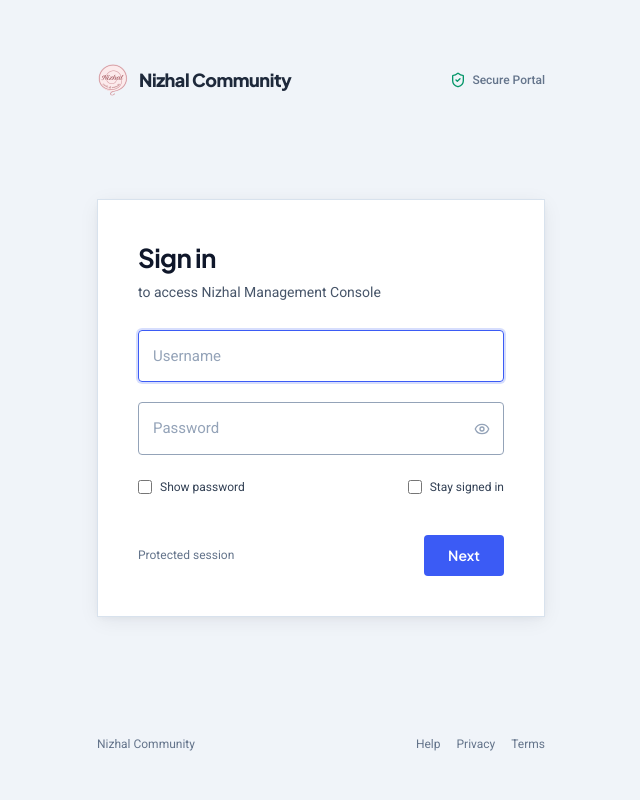
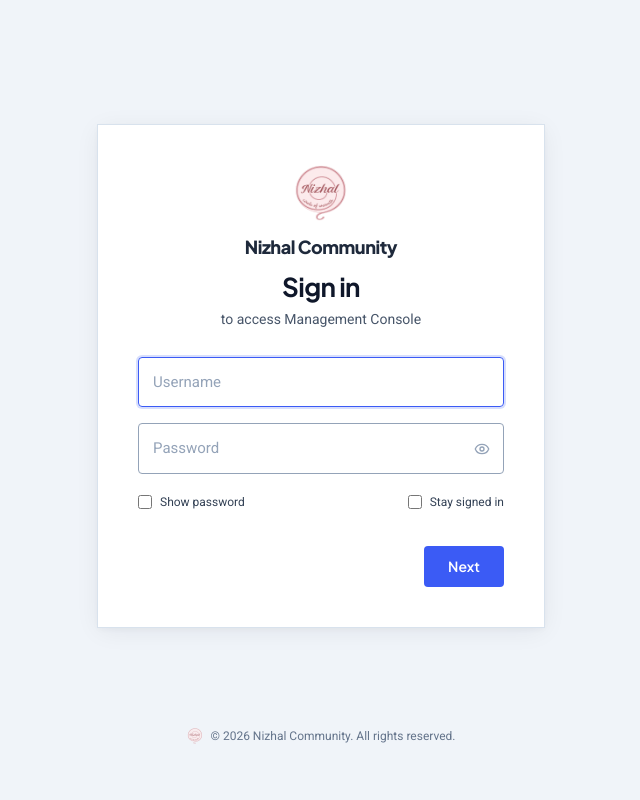
Before and after one commit to dinesh20073/rms, a Django app: page /login/ in a window 1280 px wide. Shown: the whole page, without its empty margins (319-959 px from the left). Run offline with Django 5.2, Linux system fonts and the light colour scheme; data that the repository does not hold is empty; some libraries are stand-ins or nearby versions.

Commit message:
style: center logo and name inside login card, remove secure portal header, and replace footer links with copyright and logo

```diff
--- a/templates/dashboard/auth/login.html
+++ b/templates/dashboard/auth/login.html
@@ -1,11 +1,11 @@
 {% extends 'base.html' %}
 {% load static %}
 
-{% block title %}Sign in - Nizhal Community Portal{% endblock %}
+{% block title %}Sign in - Nizhal Community{% endblock %}
 
 {% block extra_head %}
 <style>
-    /* Professional Google-like Layout with Custom Indigo-Slate Palette (Not Google Colors) */
+    /* Professional Clean Layout with Custom Royal Indigo-Slate Palette (Not Google Colors) */
     body {
         background-color: #f0f4f9 !important;
         color: #1e293b !important;
@@ -14,10 +14,9 @@
     .auth-card {
         background: #ffffff;
         border: 1px solid #d8e2ed;
-        box-shadow: 0 4px 20px -2px rgba(15, 23, 42, 0.08), 0 2px 6px -1px rgba(15, 23, 42, 0.04);
+        box-shadow: 0 4px 24px -2px rgba(15, 23, 42, 0.07), 0 2px 6px -1px rgba(15, 23, 42, 0.04);
     }
 
-    /* Outlined Floating Field Effect */
     .field-group {
         position: relative;
     }
@@ -27,7 +26,7 @@
         background-color: transparent !important;
         border: 1px solid #94a3b8 !important;
         border-radius: 4px !important;
-        padding: 14px 14px 14px 14px !important;
+        padding: 13px 14px !important;
         font-size: 15px !important;
         font-family: 'Roboto', sans-serif !important;
         color: #0f172a !important;
@@ -48,7 +47,7 @@
         color: #94a3b8 !important;
     }
 
-    /* Primary CTA Button (Refined Royal Indigo Palette) */
+    /* Primary CTA Button (Royal Indigo) */
     .btn-auth-primary {
         background: #3b5bf5 !important;
         color: #ffffff !important;
@@ -71,7 +70,6 @@
         background: #1f3bbd !important;
     }
 
-    /* Checkbox & Text */
     .custom-checkbox {
         accent-color: #3b5bf5;
     }
@@ -79,38 +77,35 @@
 {% endblock %}
 
 {% block body_content %}
-<div class="min-h-screen flex flex-col justify-between py-8 px-4 sm:px-6 lg:px-8">
+<div class="min-h-screen flex flex-col justify-between py-6 sm:py-10 px-4 sm:px-6 lg:px-8">
 
-    <!-- Top Spacer / Minimal Brand Header -->
-    <div class="w-full max-w-[448px] mx-auto pt-4 sm:pt-8 flex items-center justify-between">
-        <div class="flex items-center gap-2.5">
-            <img src="{% static 'images/nizhal_logo.png' %}" alt="Nizhal" class="w-8 h-8 object-contain" onerror="this.style.display='none';">
-            <span class="font-display font-extrabold text-slate-800 text-lg tracking-tight">Nizhal Community</span>
-        </div>
-        <div class="flex items-center gap-1.5 text-xs text-slate-500">
-            <i data-lucide="shield-check" class="w-4 h-4 text-emerald-600"></i>
-            <span class="font-medium">Secure Portal</span>
-        </div>
-    </div>
+    <!-- Top Space -->
+    <div class="w-full max-w-[448px] mx-auto"></div>
 
-    <!-- Main Google-Style Clean Sign-in Card -->
-    <main class="w-full max-w-[448px] mx-auto my-auto py-6">
+    <!-- Main Centered Sign-in Card -->
+    <main class="w-full max-w-[448px] mx-auto my-auto py-4">
 
         <div class="auth-card p-8 sm:p-10">
 
-            <!-- Header Section -->
-            <div class="text-left mb-7">
-                <h1 class="font-display font-bold text-2xl sm:text-[26px] text-slate-900 tracking-tight leading-snug">
+            <!-- Center Logo & Name Section -->
+            <div class="flex flex-col items-center text-center mb-7">
+                <div class="w-14 h-14 mb-3 flex items-center justify-center">
+                    <img src="{% static 'images/nizhal_logo.png' %}" alt="Nizhal Community" class="w-full h-full object-contain">
+                </div>
+                <h2 class="font-display font-black text-lg text-slate-800 tracking-tight">
+                    Nizhal Community
+                </h2>
+                <h1 class="font-display font-bold text-2xl sm:text-[26px] text-slate-900 tracking-tight leading-snug mt-2">
                     Sign in
                 </h1>
-                <p class="text-sm text-slate-600 mt-1.5 font-normal">
-                    to access Nizhal Management Console
+                <p class="text-xs sm:text-sm text-slate-600 mt-1 font-normal">
+                    to access Management Console
                 </p>
             </div>
 
             <!-- Lockout or Error Banner -->
             {% if error_message %}
-            <div class="mb-6 p-3.5 bg-rose-50 border-l-4 border-rose-600 text-rose-900 text-xs flex items-start gap-3">
+            <div class="mb-5 p-3.5 bg-rose-50 border-l-4 border-rose-600 text-rose-900 text-xs flex items-start gap-3">
                 <i data-lucide="alert-circle" class="w-4 h-4 text-rose-600 shrink-0 mt-0.5"></i>
                 <div class="flex-1">
                     <span class="font-semibold block text-rose-950">{{ error_message }}</span>
@@ -127,7 +122,7 @@
             <!-- Django Info / Logout Messages -->
             {% if messages %}
                 {% for message in messages %}
-                <div class="mb-6 p-3 bg-slate-100 border-l-4 border-slate-600 text-slate-800 text-xs flex items-center gap-2.5">
+                <div class="mb-5 p-3 bg-slate-100 border-l-4 border-slate-600 text-slate-800 text-xs flex items-center gap-2.5">
                     <i data-lucide="info" class="w-4 h-4 text-slate-600 shrink-0"></i>
                     <span>{{ message }}</span>
                 </div>
@@ -141,11 +136,11 @@
             </div>
 
             <!-- Clean Login Form -->
-            <form method="POST" action="{% url 'login' %}" id="loginForm" class="space-y-5" onsubmit="handleFormSubmit(event)">
+            <form method="POST" action="{% url 'login' %}" id="loginForm" class="space-y-4" onsubmit="handleFormSubmit(event)">
                 {% csrf_token %}
                 <input type="hidden" name="next" value="{{ next }}">
 
-                <!-- Username / Email Input -->
+                <!-- Username Input -->
                 <div class="field-group">
                     <input
                         type="text"
@@ -185,7 +180,7 @@
                     </button>
                 </div>
 
-                <!-- Show Password / Stay signed in row -->
+                <!-- Show Password / Stay signed in options -->
                 <div class="flex items-center justify-between pt-1">
                     <label class="flex items-center gap-2 text-xs text-slate-700 cursor-pointer select-none">
                         <input type="checkbox" id="showPasswordCheckbox" onchange="syncPasswordVisibility(this.checked)" class="custom-checkbox w-3.5 h-3.5">
@@ -199,15 +194,11 @@
                 </div>
 
                 <!-- Action Button Row -->
-                <div class="pt-5 flex items-center justify-between">
-                    <span class="text-xs text-slate-500">
-                        Protected session
-                    </span>
-
+                <div class="pt-5 flex items-center justify-end">
                     <button
                         type="submit"
                         id="submitBtn"
-                        class="btn-auth-primary flex items-center justify-center gap-2 {% if is_locked %}opacity-50 cursor-not-allowed{% endif %}"
+                        class="btn-auth-primary flex items-center justify-center gap-2 w-full sm:w-auto {% if is_locked %}opacity-50 cursor-not-allowed{% endif %}"
                         {% if is_locked %}disabled{% endif %}
                     >
                         <span id="submitText">Next</span>
@@ -221,14 +212,10 @@
 
     </main>
 
-    <!-- Bottom Footer (Google-style minimal layout) -->
-    <footer class="w-full max-w-[448px] mx-auto flex items-center justify-between text-xs text-slate-500 py-4">
-        <span>Nizhal Community</span>
-        <div class="flex items-center gap-4 text-xs text-slate-500">
-            <span class="hover:text-slate-700 cursor-default">Help</span>
-            <span class="hover:text-slate-700 cursor-default">Privacy</span>
-            <span class="hover:text-slate-700 cursor-default">Terms</span>
-        </div>
+    <!-- Bottom Footer: Centered Copyright with Nizhal Community Logo -->
+    <footer class="w-full max-w-[448px] mx-auto flex items-center justify-center gap-2 text-xs text-slate-500 py-4 select-none">
+        <img src="{% static 'images/nizhal_logo.png' %}" alt="Nizhal Logo" class="w-4 h-4 object-contain opacity-80">
+        <span>&copy; 2026 Nizhal Community. All rights reserved.</span>
     </footer>
 
 </div>
```
